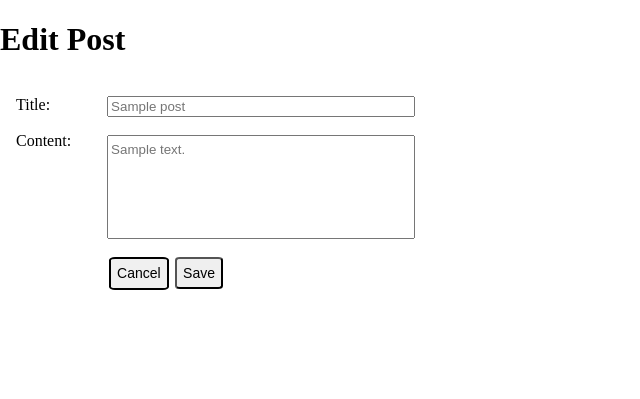
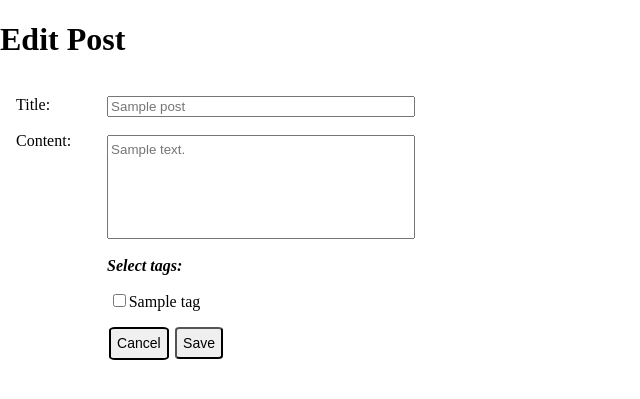
Before and after one commit to Rajayne/Blogly, a Flask app: page /posts/1/edit in a window 1280 px wide. Shown: the part 54-453 px from the top of the page, without its empty margins (0-640 px from the left). Run offline with Flask 3, Linux system fonts and the light colour scheme; tables that the repository leaves empty hold one stand-in row (values such as "Sample post").

Commit message:
Add tags when adding or editing posts Display post tags on home page

```diff
--- a/app.py
+++ b/app.py
@@ -81,17 +81,24 @@ def delete_user(id):
 @app.route('/users/<int:id>/posts/new', methods=['GET'])
 def post_form(id):
     user = User.query.get_or_404(id)
-    return render_template('post_form.html', user=user)
+    tags = Tag.query.order_by('tag_name').all()
+    return render_template('post_form.html', user=user, tags=tags)
 
 @app.route('/users/<int:id>/posts/new', methods=['POST'])
 def new_post_form(id):
     title = request.form['title']
     content = request.form['content']
+    tags = request.form.getlist('checks')
 
     try:
         new_post = Post(title=title, content=content, user_id=id)
         db.session.add(new_post)
         db.session.commit()
+
+        for tag in tags:
+            new_posttag = PostTag(post_key=new_post.post_id, tag_key=tag)
+            db.session.add(new_posttag)
+            db.session.commit()
         return redirect(f'/users/{id}')
     except:
         db.session.rollback()
@@ -106,20 +113,26 @@ def show_post(post_id):
 @app.route('/posts/<int:post_id>/edit', methods=['GET'])
 def edit_post_form(post_id):
     post = Post.query.get_or_404(post_id)
-    return render_template('post_edit.html', post=post)
+    tags = Tag.query.order_by('tag_name').all()
+    return render_template('post_edit.html', post=post, tags=tags)
 
 @app.route('/posts/<int:post_id>/edit', methods=['POST'])
 def edit_post(post_id):
     post = Post.query.get_or_404(post_id)
     post.title = request.form['title']
     post.content = request.form['content']
+    tags = request.form.getlist('checks')
 
     try:
         db.session.commit()
+        for tag in tags:
+            new_posttag = PostTag(post_key=post_id, tag_key=tag)
+            db.session.add(new_posttag)
+            db.session.commit()
         return redirect(f'/posts/{post_id}')
     except:
         db.session.rollback()
-        return ('Session rolled back on edit post, error.')
+        return (f'Session rolled back on edit post, error. New: {tags}')
 
 @app.route('/posts/<int:post_id>/delete')
 def delete_post(post_id):
--- a/static/app.css
+++ b/static/app.css
@@ -15,6 +15,7 @@ body {
     font-size: 1.2rem;
 }
 
+/* Profile image centered to name & buttons */
 .image {
     vertical-align: middle;
 }
@@ -88,16 +89,18 @@ button {
     margin: 1rem;
 }
 
-.post-form-input input {
+.post-form-input .content {
     width: 300px;
 }
 
-.content {
+/* Post content text box */
+#content {
     word-break: break-all;
     padding-top: 5px;
     padding-bottom: 80px;
 }
 
+/* Post details tag list */
 .tags {
     text-decoration: none;
     color: white;
@@ -108,3 +111,7 @@ button {
     padding: .2rem;
     overflow: hidden;
 }
+
+#tag-li {
+    margin: 0 -2.4rem;
+}
--- a/templates/post_edit.html
+++ b/templates/post_edit.html
@@ -12,10 +12,18 @@
         <label>Content:</label>
     </div>
     <div class="post-form-input">
-        <input type="text" name="title" placeholder="{{post.title}}" required>
+        <input type="text" name="title" class="content" placeholder="{{post.title}}" required>
         <br><br>
-        <input type="textarea" name="content" class="content" placeholder="{{post.content}}" required>
+        <input type="textarea" name="content" class="content" id="content" placeholder="{{post.content}}" required>
         <br><br>
+        <b><i>Select tags:</i></b>
+        <ul>
+            <li id="tag-li">
+                {% for tag in tags %}
+                <input type="checkbox" name="checks" id="{{tag.tag_id}}" value="{{tag.tag_id}}"><label for="{{tag.tag_id}}">{{tag.tag_name}}</label>
+                {% endfor %}
+            </li>
+        </ul>
         <a href="/posts/{{post.post_id}}" class="cancel">Cancel</a>
         <button type="submit">Save</button>
     </div>
```
Also changed, not shown: models.py (+6 -4 lines), templates/home.html (+8 -0 lines), templates/post_form.html (+10 -2 lines).
